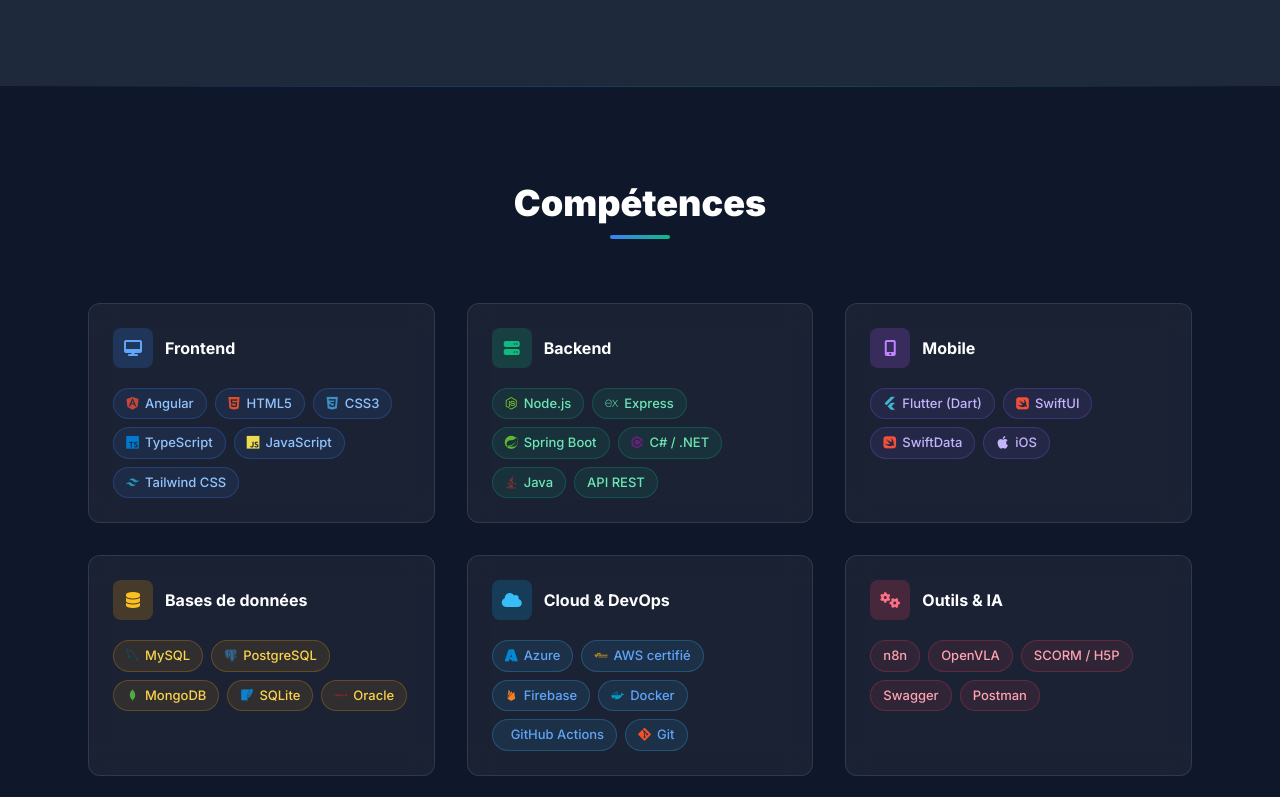
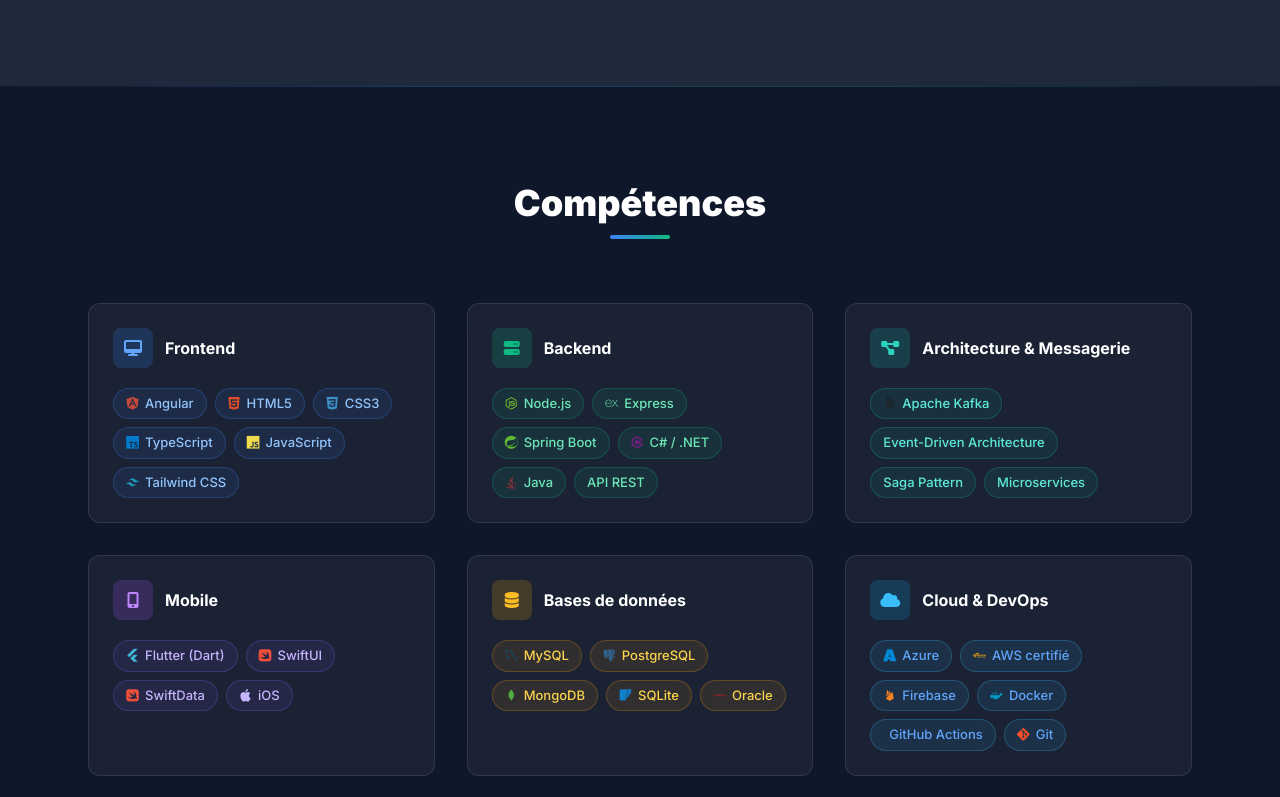
Before and after one commit to LeFab70/MonCvOnline, a plain HTML site: page CVOncline/index.html in a window 1280 px wide. Shown: the part 1477-2274 px from the top of the page. Drawn offline with nearby package versions, Linux system fonts and the light colour scheme.

Commit message:
Enlarge hero avatar and add Kafka/event-driven architecture skills block

```diff
--- a/CVOncline/index.html
+++ b/CVOncline/index.html
@@ -97,6 +97,8 @@
   .skill-badge.green:hover { background: rgba(16,185,129,0.2); border-color: #10B981; color:#fff; }
   .skill-badge.purple { background: rgba(139,92,246,0.1); border-color: rgba(139,92,246,0.25); color: #C4B5FD; }
   .skill-badge.amber { background: rgba(245,158,11,0.1); border-color: rgba(245,158,11,0.25); color: #FCD34D; }
+  .skill-badge.teal { background: rgba(20,184,166,0.1); border-color: rgba(20,184,166,0.25); color: #5EEAD4; }
+  .skill-badge.teal:hover { background: rgba(20,184,166,0.2); border-color: #14B8A6; color:#fff; }
   /* Timeline */
   .timeline-line {
     position: absolute; left: 20px; top: 0; bottom: 0;
@@ -228,6 +230,7 @@
   .skill-badge.sky:hover   { background: rgba(56,189,248,0.2); border-color: #38BDF8; color:#fff; box-shadow: 0 0 12px rgba(56,189,248,0.3); }
   .skill-badge.rose  { background: rgba(244,63,94,0.1); border-color: rgba(244,63,94,0.25); color: #FDA4AF; }
   .skill-badge.rose:hover  { background: rgba(244,63,94,0.2); border-color: #FB7185; color:#fff; box-shadow: 0 0 12px rgba(244,63,94,0.3); }
+  .skill-badge.teal:hover  { box-shadow: 0 0 12px rgba(20,184,166,0.3); }
 
   /* Project card shimmer on hover */
   .project-card::before {
@@ -274,7 +277,7 @@
 
   /* Avatar ring */
   .avatar-ring {
-    width: 160px; height: 160px; border-radius: 50%;
+    width: 200px; height: 200px; border-radius: 50%;
     background: linear-gradient(135deg, #3B82F6, #10B981);
     padding: 3px; margin: 0 auto;
   }
@@ -404,12 +407,14 @@
   :root[data-theme="light"] .skill-badge.amber  { background: rgba(245,158,11,0.1)   !important; border-color: rgba(245,158,11,0.4)  !important; color:#B45309 !important; }
   :root[data-theme="light"] .skill-badge.sky    { background: rgba(56,189,248,0.1)   !important; border-color: rgba(56,189,248,0.4) !important; color:#0369A1 !important; }
   :root[data-theme="light"] .skill-badge.rose   { background: rgba(244,63,94,0.08)   !important; border-color: rgba(244,63,94,0.35) !important; color:#BE123C !important; }
+  :root[data-theme="light"] .skill-badge.teal   { background: rgba(20,184,166,0.08)  !important; border-color: rgba(20,184,166,0.35) !important; color:#0F766E !important; }
   :root[data-theme="light"] .skill-badge:hover        { color:#fff !important; }
   :root[data-theme="light"] .skill-badge.green:hover  { color:#fff !important; }
   :root[data-theme="light"] .skill-badge.purple:hover { color:#fff !important; }
   :root[data-theme="light"] .skill-badge.amber:hover  { color:#fff !important; }
   :root[data-theme="light"] .skill-badge.sky:hover    { color:#fff !important; }
   :root[data-theme="light"] .skill-badge.rose:hover   { color:#fff !important; }
+  :root[data-theme="light"] .skill-badge.teal:hover   { color:#fff !important; }
 
   /* Tech-tags (expérience + portfolio) */
   :root[data-theme="light"] .tech-tag { background: rgba(16,185,129,0.1) !important; border-color: rgba(16,185,129,0.4) !important; color:#047857 !important; }
@@ -642,6 +647,20 @@
           <span class="skill-badge green"><i class="devicon-csharp-plain colored"></i>C# / .NET</span>
           <span class="skill-badge green"><i class="devicon-java-plain colored"></i>Java</span>
           <span class="skill-badge green">API REST</span>
+        </div>
+      </div>
+
+      <!-- Architecture & Messaging -->
+      <div class="glass rounded-xl p-6">
+        <div class="flex items-center gap-3 mb-5">
+          <div class="w-10 h-10 rounded-lg bg-teal-500/20 flex items-center justify-center"><i class="fas fa-diagram-project text-teal-400"></i></div>
+          <h3 class="font-bold text-white" x-text="t('skills.arch')">Architecture & Messagerie</h3>
+        </div>
+        <div class="flex flex-wrap gap-2">
+          <span class="skill-badge teal"><i class="devicon-apachekafka-original colored"></i>Apache Kafka</span>
+          <span class="skill-badge teal">Event-Driven Architecture</span>
+          <span class="skill-badge teal">Saga Pattern</span>
+          <span class="skill-badge teal">Microservices</span>
         </div>
       </div>
 
@@ -1151,6 +1170,7 @@
         'about.military':'Réserviste FAC','about.since':'Depuis sept. 2025',
         'about.laval':'Bac informatique',
         'skills.title':'Compétences','skills.frontend':'Frontend','skills.backend':'Backend',
+        'skills.arch':'Architecture & Messagerie',
         'skills.mobile':'Mobile','skills.db':'Bases de données','skills.cloud':'Cloud & DevOps','skills.tools':'Outils & IA',
         'exp.title':'Expérience professionnelle',
         'job.intern.title':'Stagiaire en programmation','job.intern.org':'CCNB Bathurst','job.intern.date':'Jan. 2026 – présent',
@@ -1223,6 +1243,7 @@
         'about.military':'CAF Reservist','about.since':'Since Sept. 2025',
         'about.laval':'B.Sc. Computer Science',
         'skills.title':'Skills','skills.frontend':'Frontend','skills.backend':'Backend',
+        'skills.arch':'Architecture & Messaging',
         'skills.mobile':'Mobile','skills.db':'Databases','skills.cloud':'Cloud & DevOps','skills.tools':'Tools & AI',
         'exp.title':'Professional Experience',
         'job.intern.title':'Programming Intern','job.intern.org':'CCNB Bathurst','job.intern.date':'Jan. 2026 – present',
```
